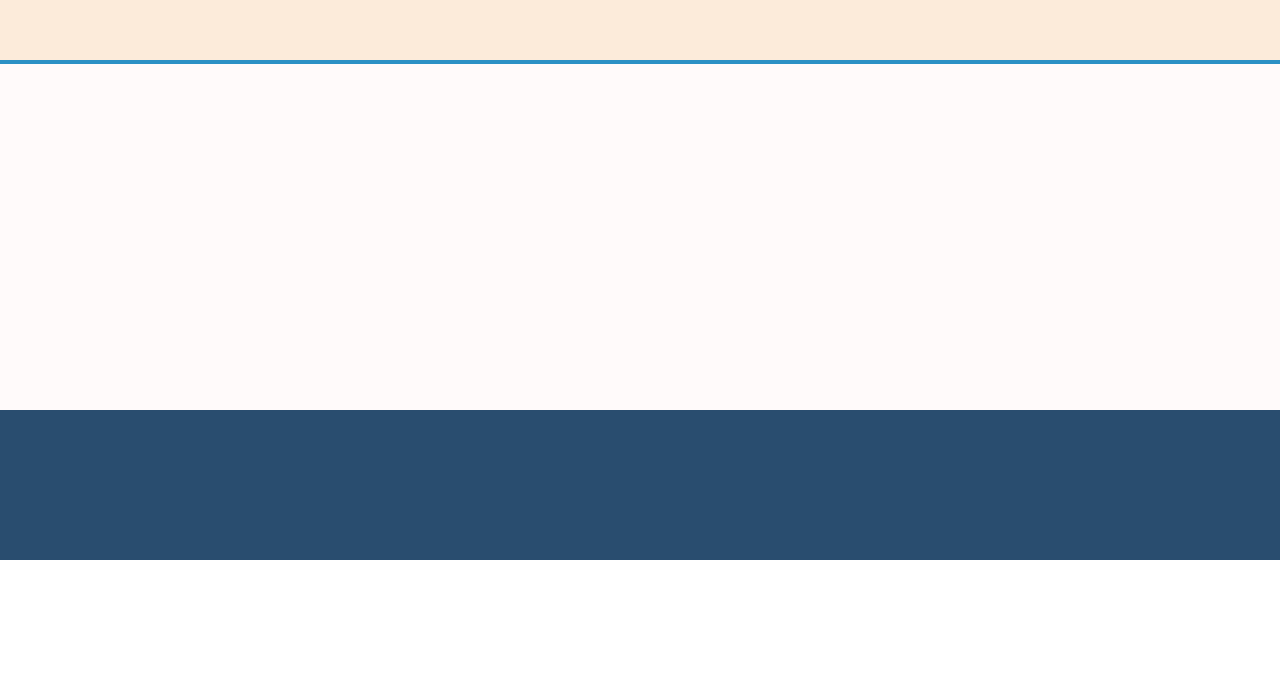
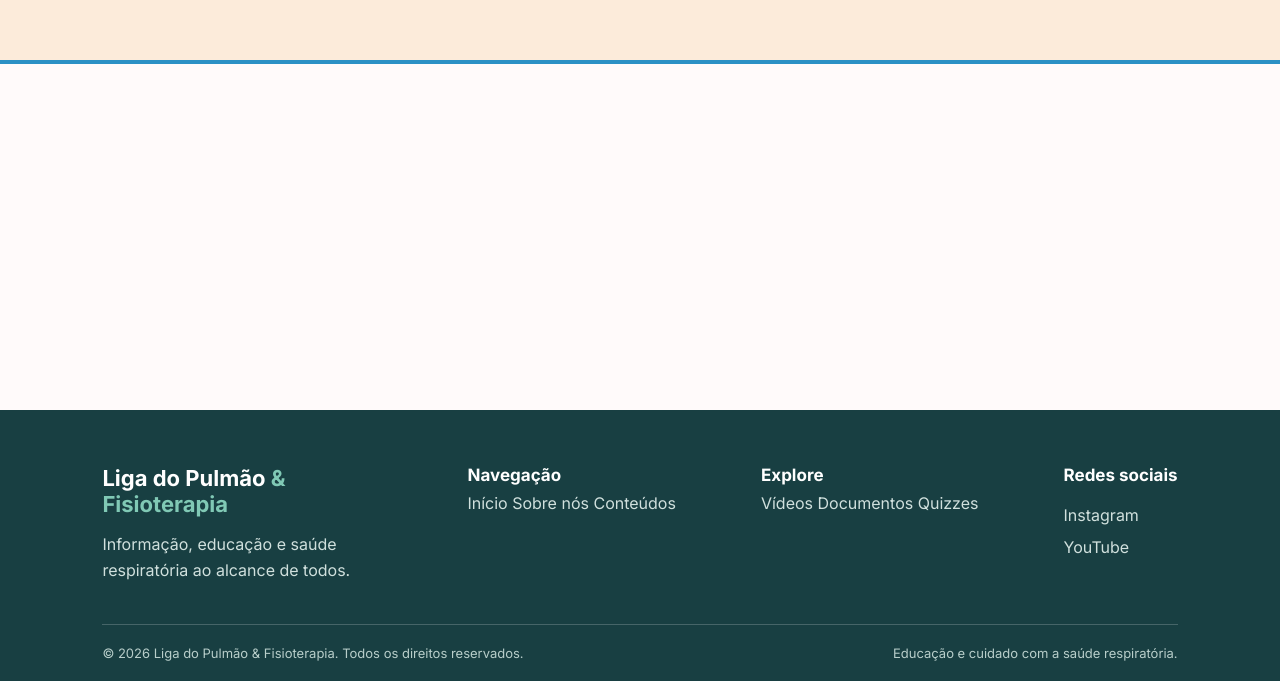
Before and after one commit to 2pbessa/ligadopulmao-site, a plain HTML site: page index.html in a window 1280 px wide. Shown: the part 2056-2737 px from the top of the page. Before the commit the page ends 2616 px from the top, so only its background shows below. Drawn offline with Linux system fonts and the light colour scheme.

Commit message:
Coloquei o footer

```diff
--- a/index.html
+++ b/index.html
@@ -61,7 +61,51 @@
         <section class="secao" id="faq"></section>
     </main>
 
-    <footer></footer>
+    <footer class="footer">
+        <div class="footer-container">
+
+        <!-- Identidade do projeto -->
+            <div class="footer-brand">
+                <h2>Liga do Pulmão <span>& Fisioterapia</span></h2>
+
+                <p>
+                Informação, educação e saúde respiratória
+                ao alcance de todos.
+                </p>
+            </div>
+
+        <!-- Navegação -->
+            <div class="footer-links">
+                <h3>Navegação</h3>
+                <a href="#inicio">Início</a>
+                <a href="#sobre">Sobre nós</a>
+                <a href="#conteudos">Conteúdos</a>
+            </div>
+
+        <!-- Conteúdos -->
+            <div class="footer-links">
+                <h3>Explore</h3>
+                <a href="#conteudos">Vídeos</a>
+                <a href="#conteudos">Documentos</a>
+                <a href="#conteudos">Quizzes</a>
+            </div>
+
+        <!-- Redes sociais -->
+            <div class="footer-social">
+                <h3>Redes sociais</h3>
+                <a href="#" target="_blank">Instagram</a>
+                <a href="#" target="_blank">YouTube</a>
+            </div>
+
+        </div>
+
+    <!-- Rodapé inferior -->
+        <div class="footer-bottom">
+            <p>© 2026 Liga do Pulmão & Fisioterapia. Todos os direitos reservados.</p>
+            <p>Educação e cuidado com a saúde respiratória.</p>
+        </div>
+
+    </footer>
     <script src="videos.js"></script>
     <script src="script.js"></script>
 </body>
--- a/styles.css
+++ b/styles.css
@@ -632,3 +632,92 @@ footer {
         border-top: 2px solid var(--linha_header);
     }
 }
+
+
+/* FOOTER */
+.footer {
+    background-color: #183F42;
+    color: white;
+    padding: 55px 8% 20px;
+}
+
+/* CONTEÚDO PRINCIPAL */
+.footer-container {
+    display: flex;
+    justify-content: space-between;
+    flex-wrap: wrap;
+    gap: 40px;
+    padding-bottom: 40px;
+}
+
+/* IDENTIDADE */
+.footer-brand {
+    max-width: 280px;
+}
+
+.footer-brand h2 {
+    font-size: 22px;
+    margin-bottom: 15px;
+}
+
+.footer-brand h2 span {
+    color: #80C9B5;
+}
+
+.footer-brand p {
+    color: #D0E0DD;
+    line-height: 1.6;
+}
+
+/* LINKS */
+.footer-social {
+    display: flex;
+    flex-direction: column;
+    gap: 12px;
+}
+
+.footer-links h3,
+.footer-social h3 {
+    font-size: 17px;
+    margin-bottom: 8px;
+}
+
+.footer a {
+    color: #D0E0DD;
+    text-decoration: none;
+    transition: 0.3s;
+}
+
+.footer a:hover {
+    color: #80C9B5;
+    transform: translateX(4px);
+}
+
+/* PARTE INFERIOR */
+.footer-bottom {
+    border-top: 1px solid rgba(255, 255, 255, 0.2);
+    padding-top: 20px;
+
+    display: flex;
+    justify-content: space-between;
+    flex-wrap: wrap;
+    gap: 10px;
+}
+
+.footer-bottom p {
+    font-size: 13px;
+    color: #B8CECA;
+}
+
+/* RESPONSIVIDADE */
+@media (max-width: 600px) {
+    .footer-container {
+        flex-direction: column;
+        gap: 30px;
+    }
+
+    .footer-bottom {
+        flex-direction: column;
+        text-align: center;
+    }
+}
```
